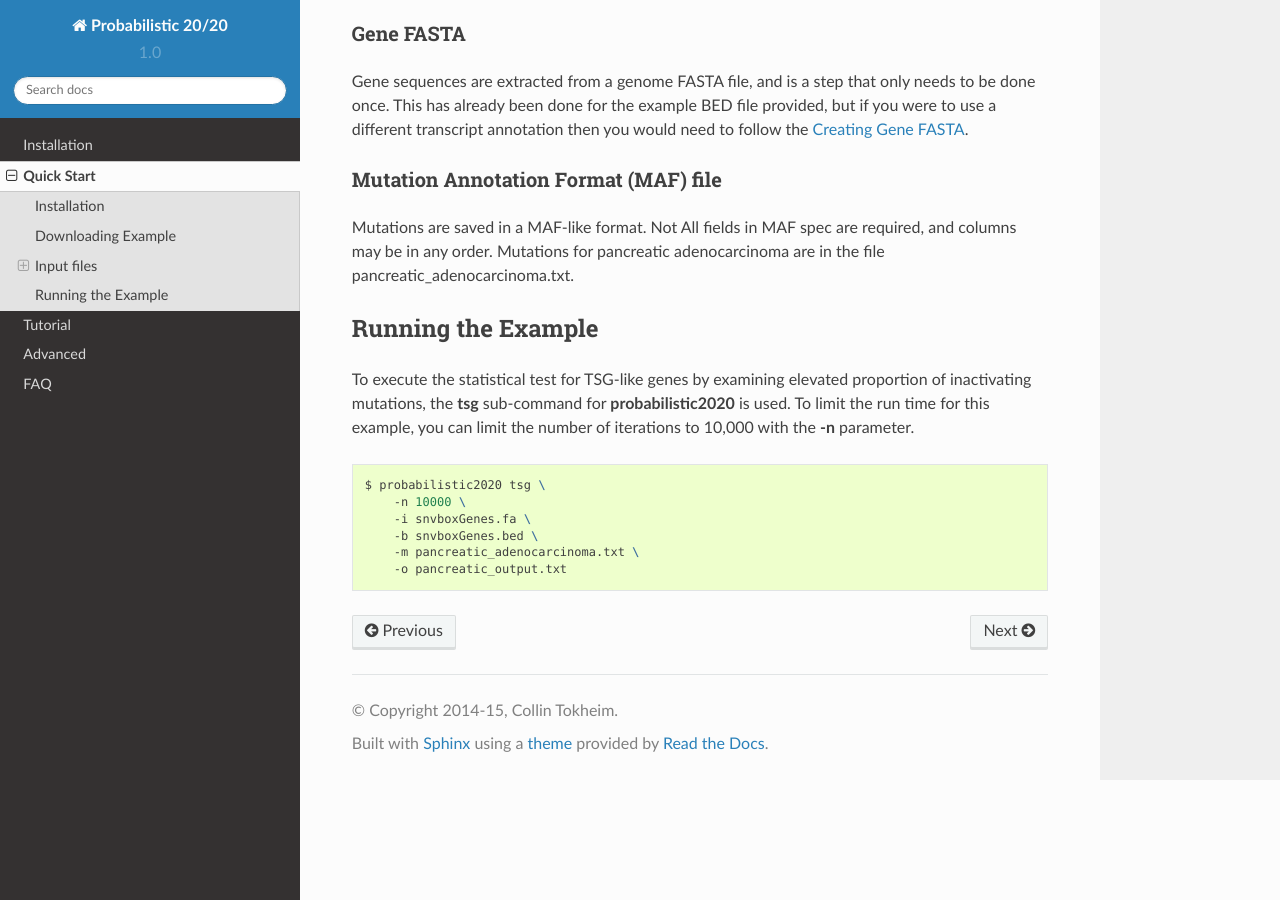
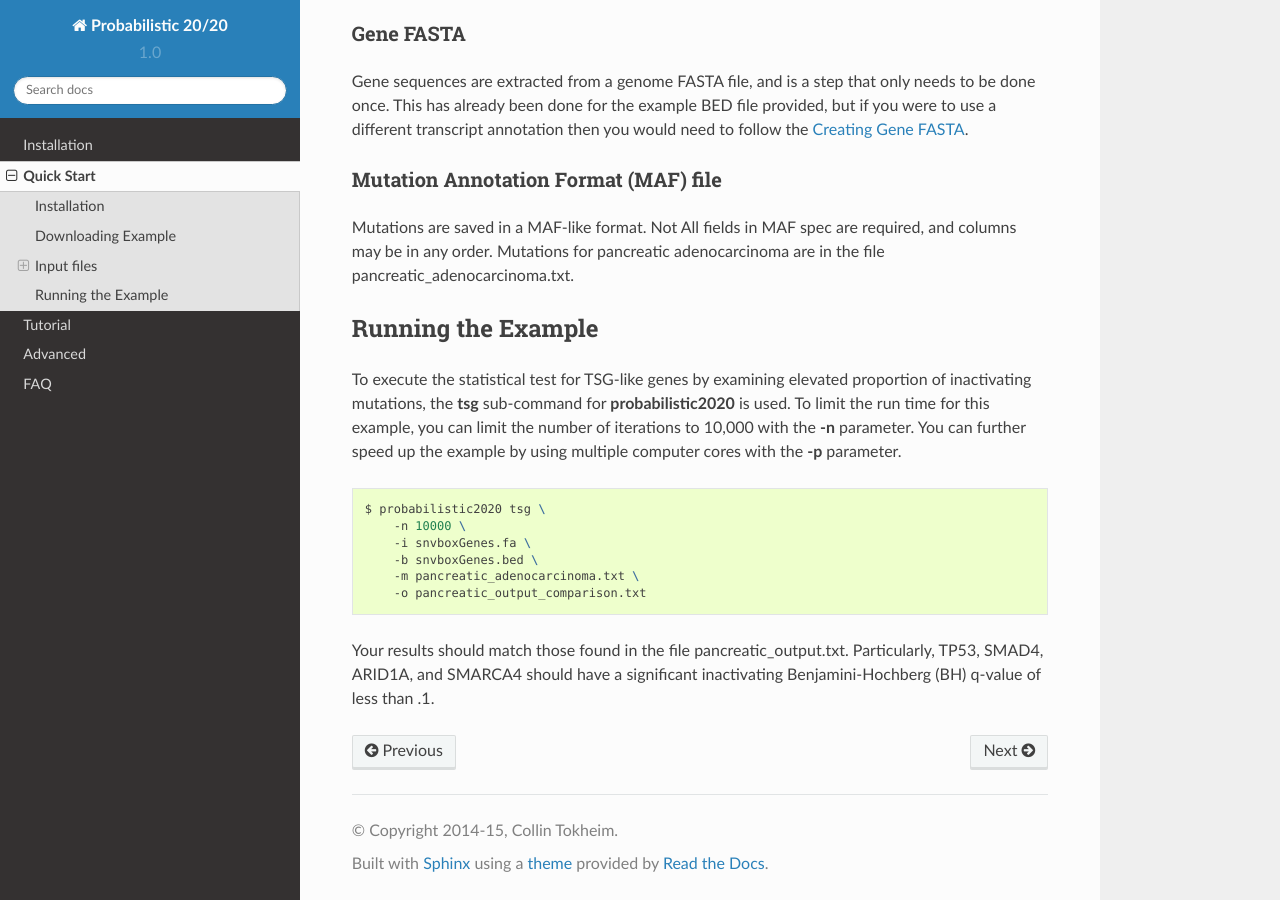
Before and after one commit to KarchinLab/probabilistic2020, a Sphinx documentation site: the page built from doc/quickstart.rst, in a window 1280 px wide and 900 px high, scrolled down 746 px. Built offline with Sphinx 7.4.7 and the Read the Docs theme 2.0.0, drawn with Linux system fonts in a browser that asks for light colours; pages that are not in the unit, such as notebooks, are missing from menus.

Commit message:
Added text to quick start stating what the results should look like

```diff
--- a/doc/quickstart.rst
+++ b/doc/quickstart.rst
@@ -52,7 +52,7 @@ Running the Example
 To execute the statistical test for TSG-like genes by examining elevated proportion
 of inactivating mutations, the **tsg** sub-command  for **probabilistic2020** is used.
 To limit the run time for this example, you can limit the number of iterations to
-10,000 with the **-n** parameter.
+10,000 with the **-n** parameter. You can further speed up the example by using multiple computer cores with the **-p** parameter.
 
 .. code-block:: bash
 
@@ -61,4 +61,6 @@ To limit the run time for this example, you can limit the number of iterations t
         -i snvboxGenes.fa \
         -b snvboxGenes.bed \
         -m pancreatic_adenocarcinoma.txt \
-        -o pancreatic_output.txt
+        -o pancreatic_output_comparison.txt
+
+Your results should match those found in the file pancreatic_output.txt. Particularly, TP53, SMAD4, ARID1A, and SMARCA4 should have a significant inactivating Benjamini-Hochberg (BH) q-value of less than .1.
```
